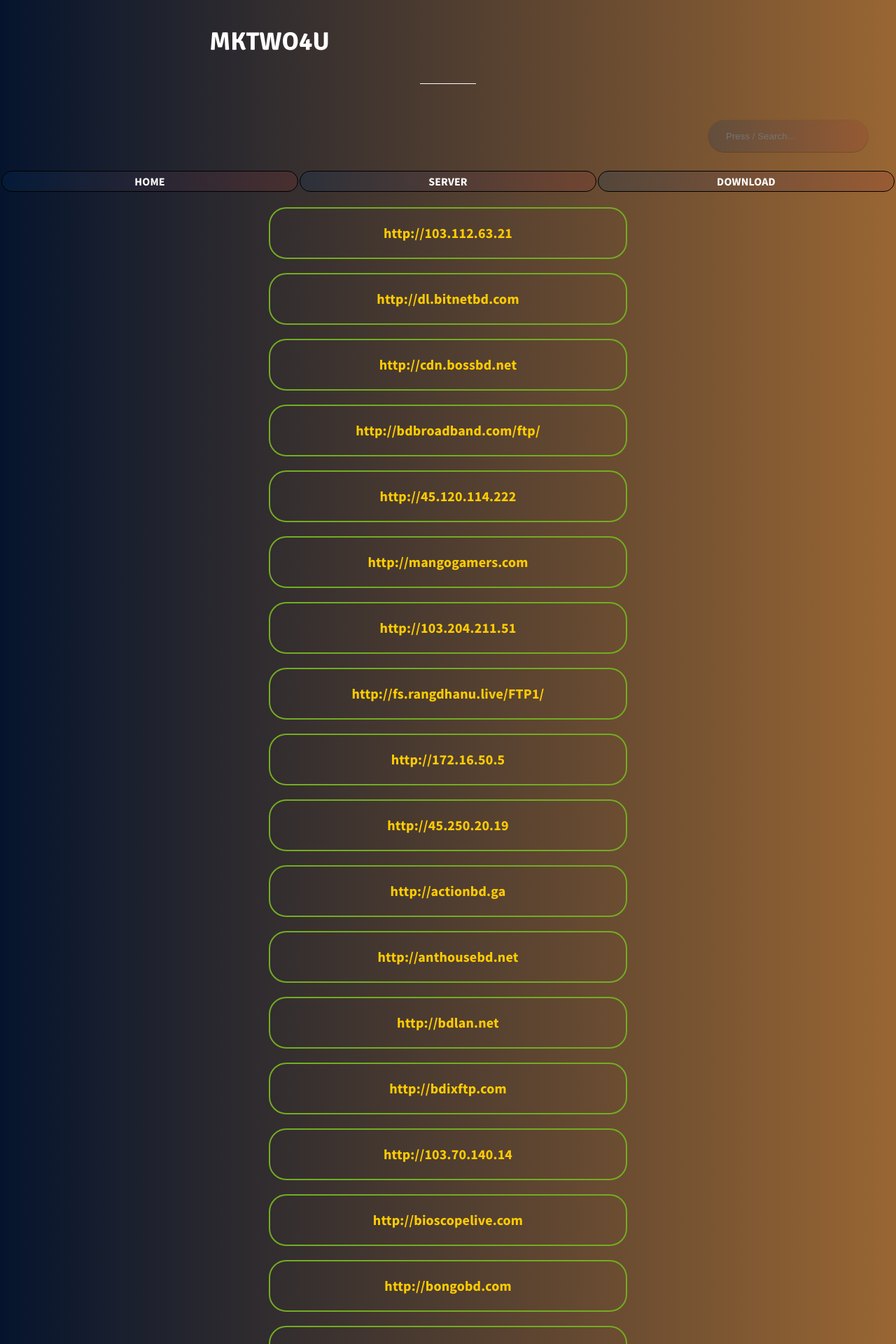
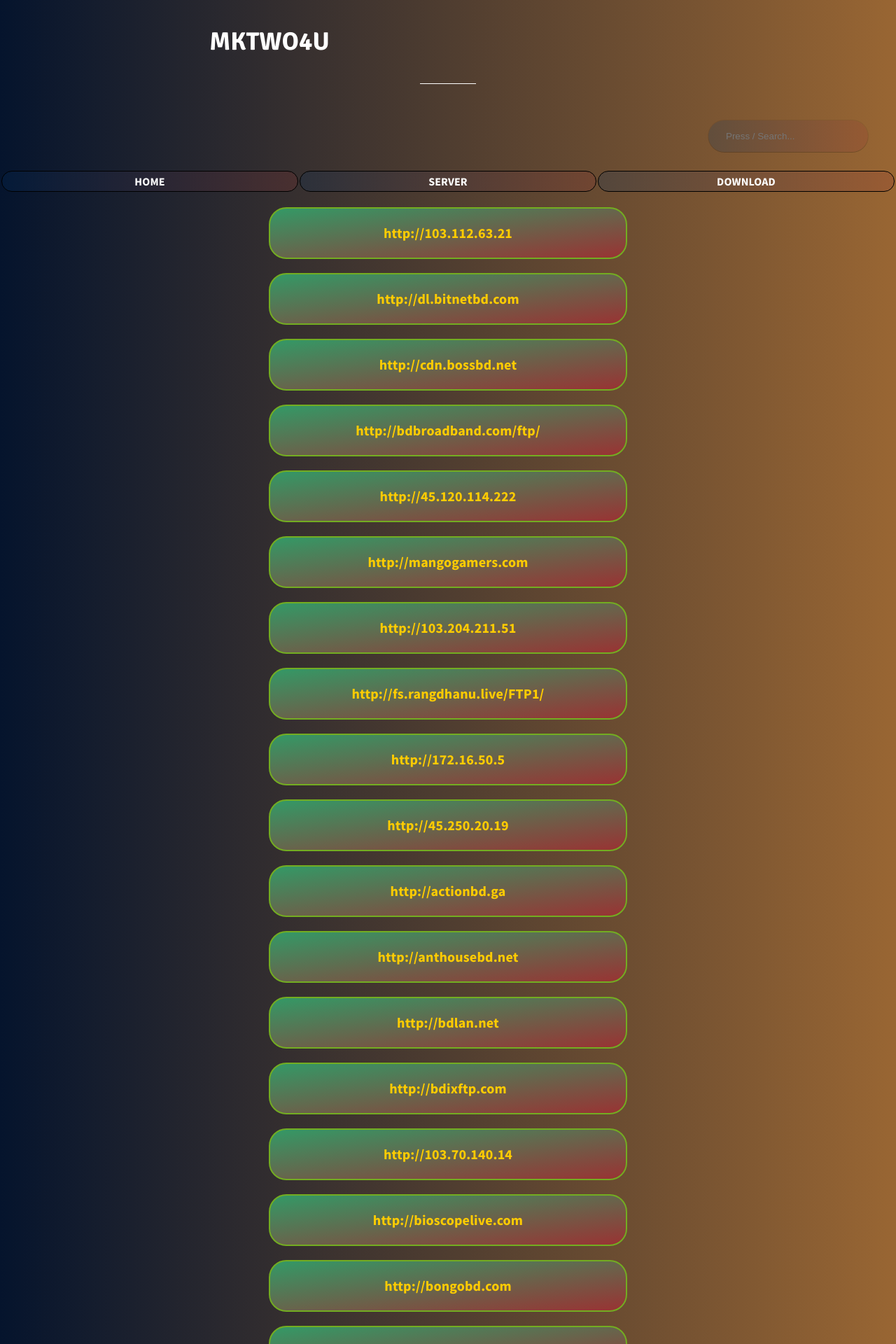
Before and after one commit to bdmilan/blog, a Jekyll site: the page built from server.md, in a window 1280 px wide. Shown: the top 1920 px of the page at 70% size. Built offline with Jekyll 4.4.1, drawn with Linux system fonts in a browser that asks for light colours.

Commit message:
Update custom.scss

```diff
--- a/_sass/custom.scss
+++ b/_sass/custom.scss
@@ -25,6 +25,7 @@
 }
 	.rb {
   border-radius: 25px;
+  background: linear-gradient(to bottom right, #339966 0%, #993333 100%);
   border: 2px solid #73AD21;
   padding: 20px;
   width: 75%;
```
